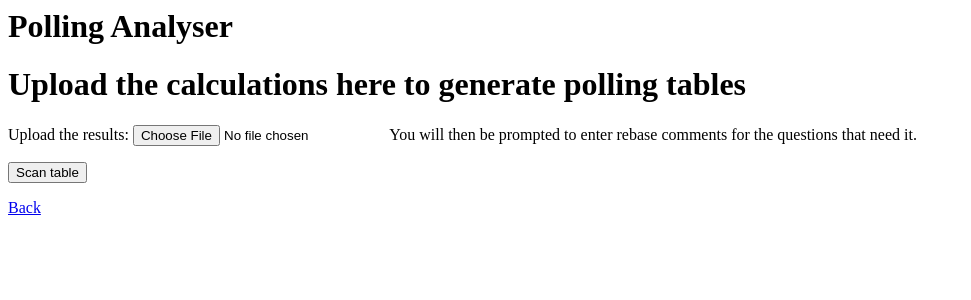
After one commit to pf-data-projects/pf_polling_analyser, a Django app: page /scan_table/ in a window 1280 px wide. The commit adds this page. Shown: the top 300 px of the page, without its empty margins (0-971 px from the left). Run offline with Django 3.2, Linux system fonts and the light colour scheme.

```diff
--- a/excel_tables/forms.py
+++ b/excel_tables/forms.py
@@ -25,3 +25,36 @@ class TableUploadForm(forms.Form):
         label="Select which question ID you would like the table to end at",
         required=True
     )
+
+class RebaseForm(forms.Form):
+    """
+    A component for a single rebase comment in the form.
+    """
+    rebase = forms.CharField(
+        widget=forms.TextInput(
+            attrs={'placeholder': 'All respondents'}
+        )
+    )
+    def __init__(self, *args, **kwargs):
+        """
+        Override default init func
+        to create unique labels for each
+        rebase comment field.
+        """
+        item_number = kwargs.pop('item_number', None)
+        super(RebaseForm, self).__init__(*args, **kwargs)
+
+        if item_number is not None:
+            self.fields['name'].label = 'base'
+
+class TableScanForm(forms.Form):
+    """
+    A class that takes just the table and scans it to find
+    all the records that have a base type of 'question'
+    and a TRUE rebase comment value.
+    """
+    data_file = forms.FileField(
+        label='Upload the results',
+        help_text="You will then be prompted to enter rebase comments for the questions that need it.",
+        required=True
+    )
--- a/excel_tables/urls.py
+++ b/excel_tables/urls.py
@@ -2,6 +2,7 @@ from django.urls import path
 from . import views
 
 urlpatterns = [
-    path('table_maker/', views.table_maker_form, name='table_maker'),
+    path('table_maker/<int:arg1>/', views.table_maker_form, name='table_maker'),
     path('table_download/', views.download_tables, name='table_download'),
+    path('scan_table/', views.scan_table, name='scan_table'),
 ]
--- a/excel_tables/views.py
+++ b/excel_tables/views.py
@@ -5,18 +5,22 @@ import pandas as pd
 from django.shortcuts import render, reverse, redirect
 from django.core.cache import cache
 from django.http import HttpResponse
+from django.forms import formset_factory
 
-from .forms import TableUploadForm
+from .forms import TableUploadForm, RebaseForm, TableScanForm
 from .table_maker.trim import trim_table
 from .table_maker.workbook import create_workbook
 
-def table_maker_form(request):
+def table_maker_form(request, arg1):
     """
     A view that:
     1. calls the run_weighting function in the weight file.
     """
+    rebase_questions = request.session.get('rebase_questions')
     if request.method == 'POST':
         form = TableUploadForm(request.POST, request.FILES)
+        RebaseFormSet = formset_factory(RebaseForm)
+        formset = RebaseFormSet(request.POST)
         if form.is_valid():
             # Fetches data from form & converts them to df
             table_data = request.FILES['data_file']
@@ -35,8 +39,50 @@ def table_maker_form(request):
             return redirect(reverse('home'))
     else:
         form = TableUploadForm()
+        print(len(rebase_questions))
+        RebaseFormSet = formset_factory(RebaseForm, extra=0)
+        my_list = [1, 2, 3, 4, 5]
+
+        formset = RebaseFormSet(initial=[{'item_number': number} for number in rebase_questions])
 
     return render(request, 'table_maker_form.html', {
+        'form': form,
+        'formset': formset,
+        'questions': rebase_questions
+    })
+
+def scan_table(request):
+    """
+    Handles the logic to scan and find which questions
+    need a new rebase comment.
+    """
+    if request.method == 'POST':
+        form = TableScanForm(request.POST, request.FILES)
+        if form.is_valid():
+            # Fetches data from form & converts them to df
+            table_data = request.FILES['data_file']
+            table_data = pd.read_csv(table_data)
+            filtered_df = table_data[
+                (table_data['Base Type'] == 'Question') & (table_data['Rebase comment needed'] == 'TRUE')
+            ]
+
+            filtered_df.set_index('IDs', inplace=True)
+            id_answer_dict = filtered_df['Answers'].to_dict()
+
+            forms_needed = len(id_answer_dict)
+
+            rebase_questions = []
+            for key, value in id_answer_dict.items():
+                pair = f"{key}: {value}"
+                rebase_questions.append(pair)
+
+            request.session['rebase_questions'] = rebase_questions
+
+            return redirect('table_maker', arg1=forms_needed)
+    else:
+        form = TableScanForm()
+
+    return render(request, 'table_scan_form.html', {
         'form': form,
     })
 
--- a/templates/query_list.html
+++ b/templates/query_list.html
@@ -19,7 +19,7 @@
 <hr/>
 <p><a href="{% url 'weight_data' %}">Click here to weight survey responses</a></p>
 <p><a href="{% url 'upload_data' %}">Click here to run calculations for crossbreaks</a></p>
-<p><a href="{% url 'table_maker' %}">Click here to run the table-maker</a></p>
+<p><a href="{% url 'scan_table' %}">Click here to scan the table for rebase comments</a></p>
 
 <hr/>
 <p><a href="{% url 'download_weights' %}">DOWNLOAD WEIGHTED DATA</a></p>
--- /dev/null
+++ b/templates/table_scan_form.html
@@ -0,0 +1,13 @@
+{% extends "base.html" %}
+
+{% block content %}
+    <h1>Upload the calculations here to generate polling tables</h1>
+
+    <form method="post" enctype="multipart/form-data">
+        {% csrf_token %}
+        {{ form.as_p }}
+        <button type="submit">Scan table</button>
+    </form>
+    <p><a href="{% url 'home' %}">Back</a></p>
+
+{% endblock %}
```
Also changed, not shown: templates/table_maker_form.html (+10 -0 lines), db.sqlite3.
